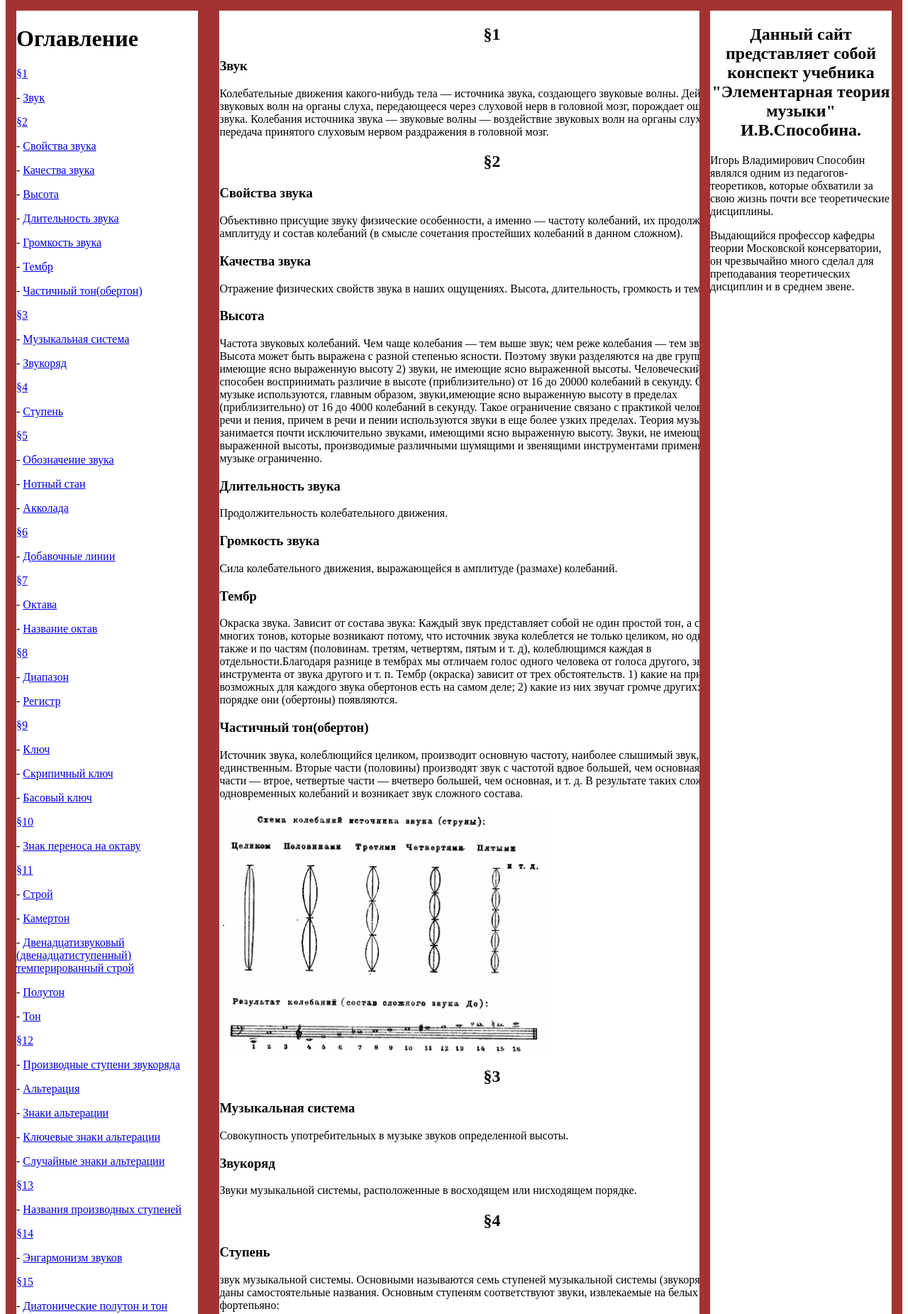
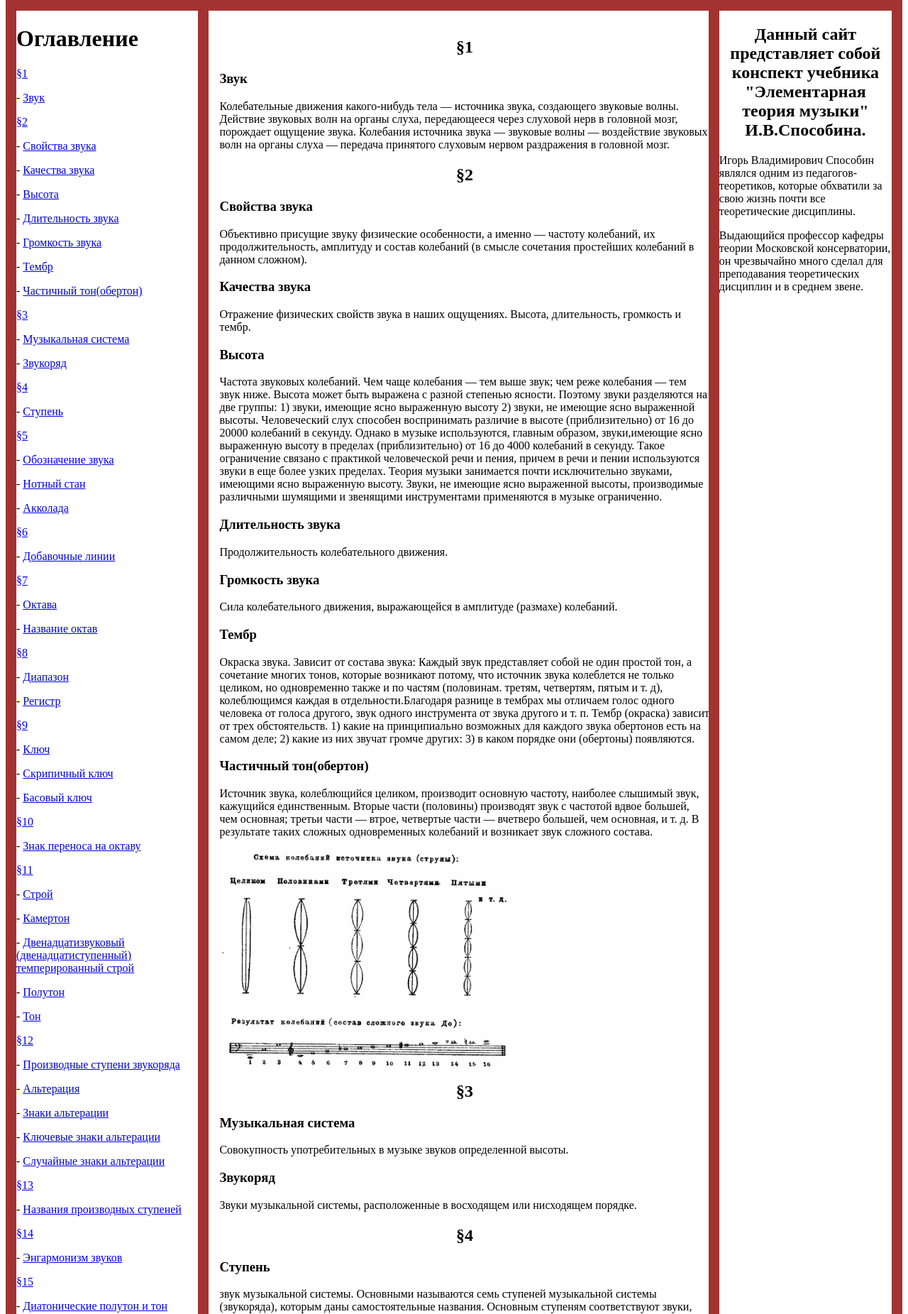
Before and after one commit to DanilKozinski/Sposobin_project, a Flask app: page / in a window 1280 px wide. Shown: the top 1851 px of the page at 71% size. Run offline with Flask 2, Linux system fonts and the light colour scheme.

Commit message:
sposobin...

```diff
--- a/static/css/style.css
+++ b/static/css/style.css
@@ -23,18 +23,21 @@
     position:absolute;
     top: 0px;
     width: 60%;
-    left: 23%;
+    left: 20%;
     bottom: 0;
     overflow: auto;
     border: 15px solid;
     border-color: #a33331;
 }
+.child {
+    margin: 5%; /* Отступы вокруг */
+   }
 .sidebar-right{
     position:absolute;
     top: 0px;
     right: 8px;
     bottom:0;
-    width: 20%;
+    width: 19%;
     background-color: white;
     border: 15px solid;
     border-color: #a33331;
--- a/templates/main_page.html
+++ b/templates/main_page.html
@@ -21,6 +21,7 @@
 {%endfor%}
 </div>
     <div class="conspect">
+        <div class="child">
             {%for i in termins%}
             {%if termins[i.id - 1].paragraph != termins[i.id - 2].paragraph %}
             <h2 align="center"><a name="paragraph{{termins[i.id - 1].paragraph}}">§{{termins[i.id - 1].paragraph}}</a></h2>
@@ -32,6 +33,7 @@
             {%endif%}
             {%endfor%}
         </div>
+    </div>
     <div class="sidebar-right">
         <h2 align="center">Данный сайт представляет собой конспект учебника "Элементарная теория музыки" И.В.Способина.</h2>
         <a>Игорь Владимирович Способин являлся одним из педагогов-теоретиков, которые обхватили за свою жизнь почти все теоретические дисциплины.</a>
```
